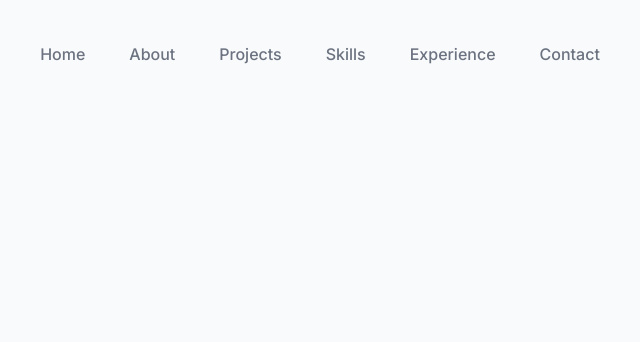
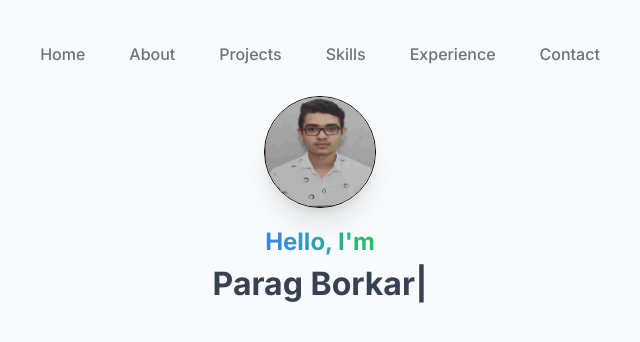
Before and after one commit to paragborkar/portfolio, a Next.js app: page / in a window 1280 px wide. Shown: the top 342 px of the page, without its empty margins (320-960 px from the left). Built offline with nearby package versions, Linux system fonts and the light colour scheme.

Commit message:
Profile Section Added In Intro

```diff
--- a/app/page.tsx
+++ b/app/page.tsx
@@ -1,9 +1,10 @@
+import Intro from "@/components/intro";
 
 
 export default function Home() {
   return (
-    <main className="">
-
+    <main className="flex flex-col items-center px-4">
+        <Intro />
     </main>
   )
 }
--- /dev/null
+++ b/components/intro.tsx
@@ -0,0 +1,43 @@
+"use client";
+
+import Image from 'next/image';
+import React from 'react';
+import profile from '@/public/profile.jpeg';
+import { TypeAnimation } from 'react-type-animation';
+import {motion} from 'framer-motion';
+
+
+const Intro = () => {
+  return (
+    <section>
+        <motion.div
+        initial={{opacity:0 , scale:0}}
+        animate={{opacity:1 , scale:1}}
+        className='flex items-center justify-center w-full'>
+            <div className='flex items-center justify-center flex-col pt-[6rem]'>
+                <Image  src={profile} alt='Profile' width={192} height={192} quality={100} priority={true}
+                className='h-28 w-28 rounded-full border-[0.10rem] border-black shadow-xl'
+                />
+                <h1 className='pt-2 mt-2 font-bold text-[1.5rem] bg-gradient-to-r from-blue-500 to-green-500 text-transparent bg-clip-text'>
+                    Hello, I'm
+                </h1>
+                <TypeAnimation
+      sequence={[
+        'Parag Borkar',
+        1000,
+        'Full Stack Developer',
+        1000,
+      ]}
+      wrapper="span"
+      speed={50}
+      style={{ fontSize: '2em', display: 'inline-block' }}
+      repeat={Infinity}
+      className=' font-bold text-gray-700'
+    />
+            </div>
+        </motion.div>
+    </section>
+  )
+}
+
+export default Intro
--- a/package.json
+++ b/package.json
@@ -9,9 +9,10 @@
     "lint": "next lint"
   },
   "dependencies": {
+    "next": "14.0.4",
     "react": "^18",
     "react-dom": "^18",
-    "next": "14.0.4"
+    "react-type-animation": "^3.2.0"
   },
   "devDependencies": {
     "@react-email/components": "^0.0.7",
```
Also changed, not shown: public/profile.jpeg (added), 1 other file (tests, documents, lock files or other folders).
